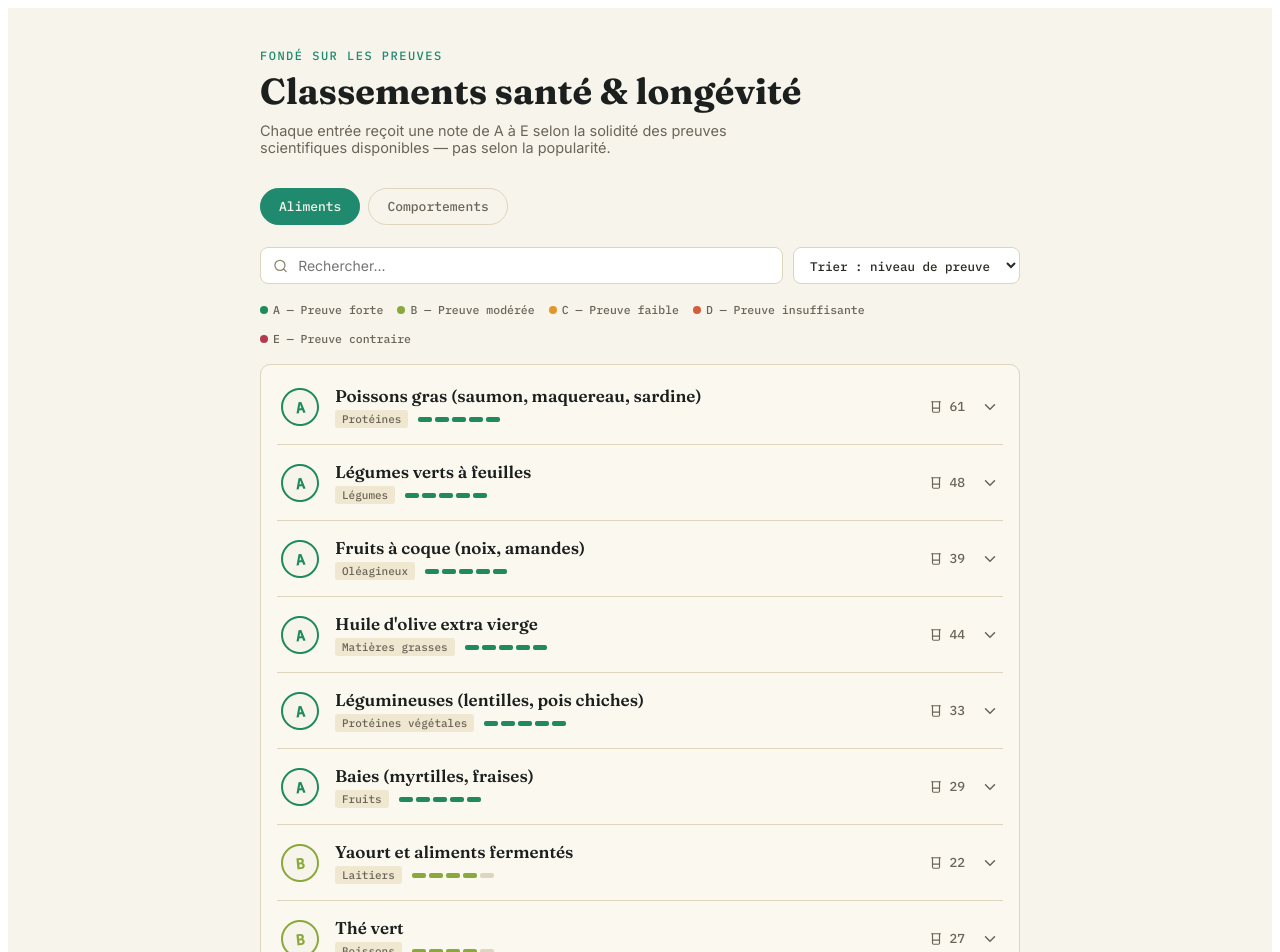
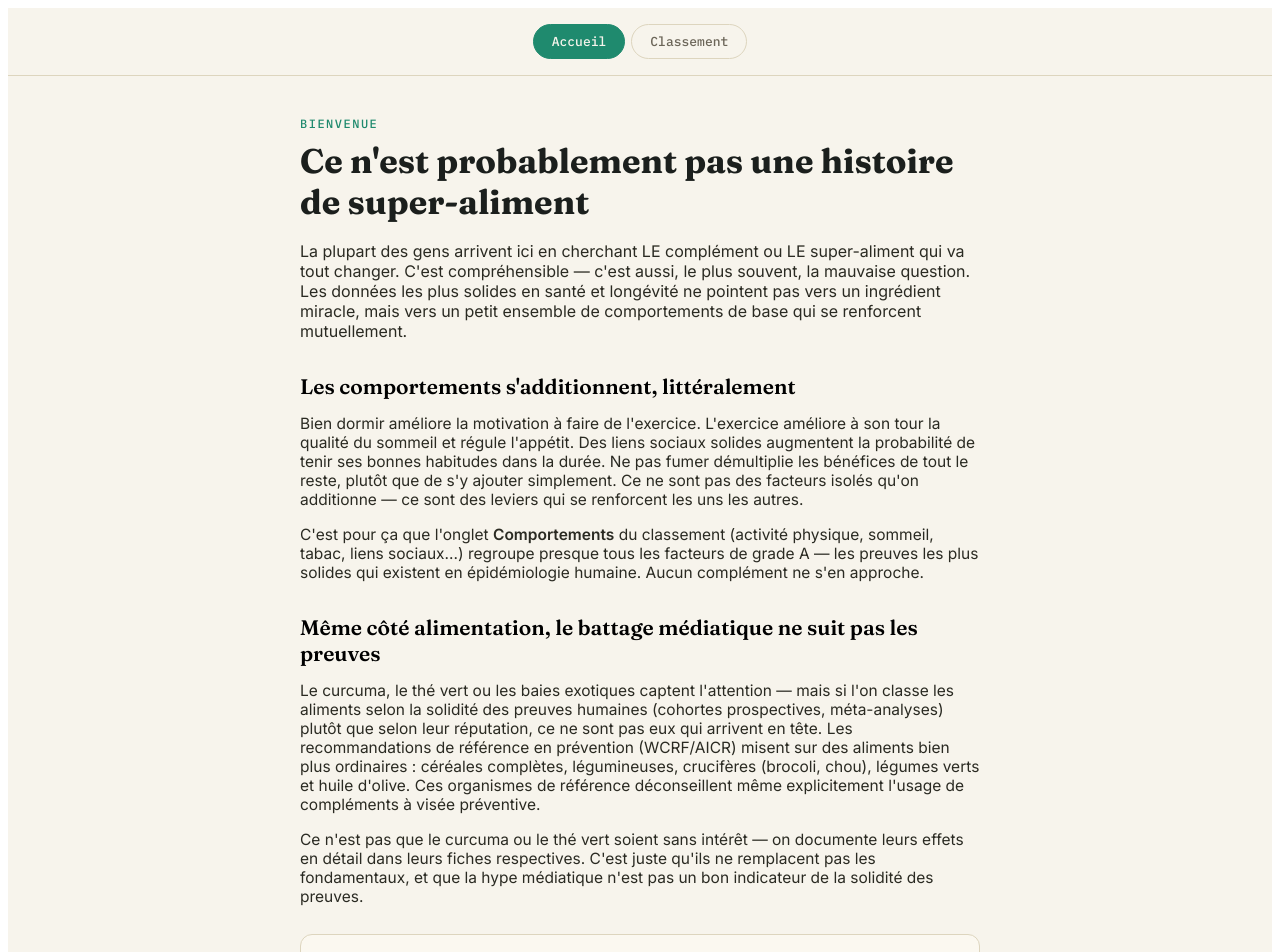
Before and after one commit to bruno13198/long-vit--site, a React (Vite) app: page / in a window 1280 px wide. Shown: the top 952 px of the page. Built offline with nearby package versions, Linux system fonts and the light colour scheme.

Commit message:
Add files via upload

```diff
--- a/src/App.jsx
+++ b/src/App.jsx
@@ -176,7 +176,7 @@ function Row({ item, expanded, onToggle }) {
   );
 }
 
-export default function LongevityExplorer() {
+function ClassementTool() {
   const [tab, setTab] = useState("aliments");
   const [query, setQuery] = useState("");
   const [sortBy, setSortBy] = useState("grade");
@@ -307,3 +307,89 @@ export default function LongevityExplorer() {
     </div>
   );
 }
+
+function HomeArticle() {
+  return (
+    <div style={{ minHeight: "100vh", background: "#F7F4EC", fontFamily: "'Inter', sans-serif" }}>
+      <style>{FONT_IMPORT}</style>
+      <div style={{ maxWidth: 680, margin: "0 auto", padding: "40px 24px 80px" }}>
+
+        <div style={{ fontFamily: "'IBM Plex Mono', monospace", fontSize: 12, letterSpacing: 1.5, color: "#1F8A6E", textTransform: "uppercase", marginBottom: 10 }}>
+          Bienvenue
+        </div>
+        <h1 style={{ fontFamily: "'Fraunces', serif", fontSize: 34, fontWeight: 700, color: "#1B1F1D", margin: "0 0 18px", lineHeight: 1.2 }}>
+          Ce n'est probablement pas une histoire de super-aliment
+        </h1>
+        <p style={{ fontSize: 16, color: "#2A2A22", marginBottom: 18 }}>
+          La plupart des gens arrivent ici en cherchant LE complément ou LE super-aliment qui va tout changer. C'est compréhensible — c'est aussi, le plus souvent, la mauvaise question. Les données les plus solides en santé et longévité ne pointent pas vers un ingrédient miracle, mais vers un petit ensemble de comportements de base qui se renforcent mutuellement.
+        </p>
+
+        <h2 style={{ fontFamily: "'Fraunces', serif", fontSize: 21, fontWeight: 600, margin: "32px 0 12px" }}>
+          Les comportements s'additionnent, littéralement
+        </h2>
+        <p style={{ fontSize: 15.5, color: "#2A2A22", marginBottom: 14 }}>
+          Bien dormir améliore la motivation à faire de l'exercice. L'exercice améliore à son tour la qualité du sommeil et régule l'appétit. Des liens sociaux solides augmentent la probabilité de tenir ses bonnes habitudes dans la durée. Ne pas fumer démultiplie les bénéfices de tout le reste, plutôt que de s'y ajouter simplement. Ce ne sont pas des facteurs isolés qu'on additionne — ce sont des leviers qui se renforcent les uns les autres.
+        </p>
+        <p style={{ fontSize: 15.5, color: "#2A2A22", marginBottom: 14 }}>
+          C'est pour ça que l'onglet <b>Comportements</b> du classement (activité physique, sommeil, tabac, liens sociaux...) regroupe presque tous les facteurs de grade A — les preuves les plus solides qui existent en épidémiologie humaine. Aucun complément ne s'en approche.
+        </p>
+
+        <h2 style={{ fontFamily: "'Fraunces', serif", fontSize: 21, fontWeight: 600, margin: "32px 0 12px" }}>
+          Même côté alimentation, le battage médiatique ne suit pas les preuves
+        </h2>
+        <p style={{ fontSize: 15.5, color: "#2A2A22", marginBottom: 14 }}>
+          Le curcuma, le thé vert ou les baies exotiques captent l'attention — mais si l'on classe les aliments selon la solidité des preuves humaines (cohortes prospectives, méta-analyses) plutôt que selon leur réputation, ce ne sont pas eux qui arrivent en tête. Les recommandations de référence en prévention (WCRF/AICR) misent sur des aliments bien plus ordinaires : céréales complètes, légumineuses, crucifères (brocoli, chou), légumes verts et huile d'olive. Ces organismes de référence déconseillent même explicitement l'usage de compléments à visée préventive.
+        </p>
+        <p style={{ fontSize: 15.5, color: "#2A2A22", marginBottom: 14 }}>
+          Ce n'est pas que le curcuma ou le thé vert soient sans intérêt — on documente leurs effets en détail dans leurs fiches respectives. C'est juste qu'ils ne remplacent pas les fondamentaux, et que la hype médiatique n'est pas un bon indicateur de la solidité des preuves.
+        </p>
+
+        <div style={{ background: "#FBF8F0", border: "1px solid #DDD5BE", borderRadius: 12, padding: "22px 24px", margin: "28px 0" }}>
+          <h3 style={{ fontFamily: "'Fraunces', serif", fontSize: 17, fontWeight: 600, margin: "0 0 10px" }}>En pratique</h3>
+          <p style={{ fontSize: 15, color: "#2A2A22", marginBottom: 0 }}>
+            Avant d'optimiser un détail (quel complément, quel super-aliment), assure-toi d'abord des fondamentaux : sommeil suffisant, activité physique régulière, alimentation majoritairement composée d'aliments peu transformés, liens sociaux entretenus, pas de tabac. Le reste — curcuma, oméga-3, ail — vient ensuite affiner, pas remplacer.
+          </p>
+        </div>
+
+        <p style={{ fontSize: 15, color: "#6B6558" }}>
+          Explore l'onglet <b>Classement</b> pour voir, aliment par aliment et comportement par comportement, ce que disent réellement les preuves — avec leur niveau de solidité et leurs sources.
+        </p>
+      </div>
+    </div>
+  );
+}
+
+export default function App() {
+  const [page, setPage] = useState("accueil");
+  return (
+    <div>
+      <nav style={{
+        display: "flex", alignItems: "center", justifyContent: "center", gap: 6,
+        padding: "16px 0", background: "#F7F4EC", borderBottom: "1px solid #DDD5BE",
+        position: "sticky", top: 0, zIndex: 10,
+      }}>
+        <style>{FONT_IMPORT}</style>
+        {[
+          { id: "accueil", label: "Accueil" },
+          { id: "classement", label: "Classement" },
+        ].map((p) => (
+          <button
+            key={p.id}
+            onClick={() => setPage(p.id)}
+            style={{
+              fontFamily: "'IBM Plex Mono', monospace", fontSize: 13,
+              padding: "8px 18px", borderRadius: 20,
+              border: `1.5px solid ${page === p.id ? "#1F8A6E" : "#DDD5BE"}`,
+              background: page === p.id ? "#1F8A6E" : "transparent",
+              color: page === p.id ? "#F7F4EC" : "#6B6558",
+              cursor: "pointer",
+            }}
+          >
+            {p.label}
+          </button>
+        ))}
+      </nav>
+      {page === "accueil" ? <HomeArticle /> : <ClassementTool />}
+    </div>
+  );
+}
```
